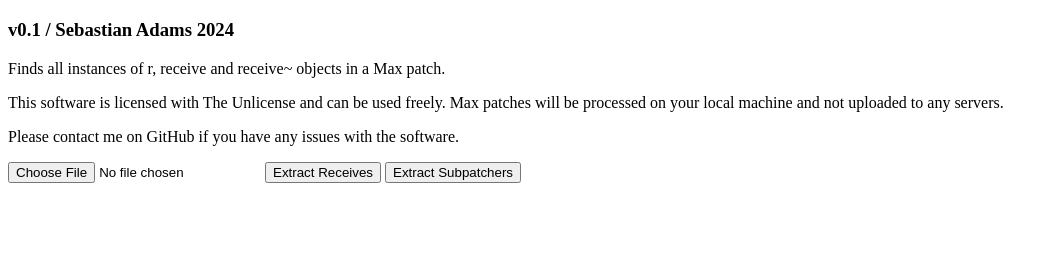
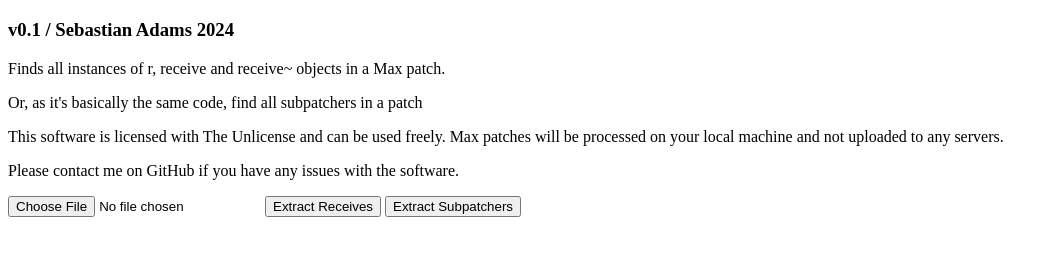
Before and after one commit to sebastianadams-music/max_receive_finder, a plain HTML site: page index.html in a window 1280 px wide. Shown: the part 61-316 px from the top of the page, without its empty margins (0-1058 px from the left). Drawn offline with Linux system fonts and the light colour scheme.

Commit message:
added p finder

```diff
--- a/index.html
+++ b/index.html
@@ -9,6 +9,7 @@
     <h1>MAX PATCH RECEIVE EXTRACTOR</h1>
     <h3>v0.1 / Sebastian Adams 2024</h3>
     <p>Finds all instances of r, receive and receive~ objects in a Max patch.</p>
+    <p>Or, as it's basically the same code, find all subpatchers in a patch</p>
     <p>This software is licensed with The Unlicense and can be used freely. Max patches will be processed on your local machine and not uploaded to any servers.</p><p>Please contact me on GitHub if you have any issues with the software.</p>
   <input type="file" id="fileInput" accept=".maxpat">
 
```
